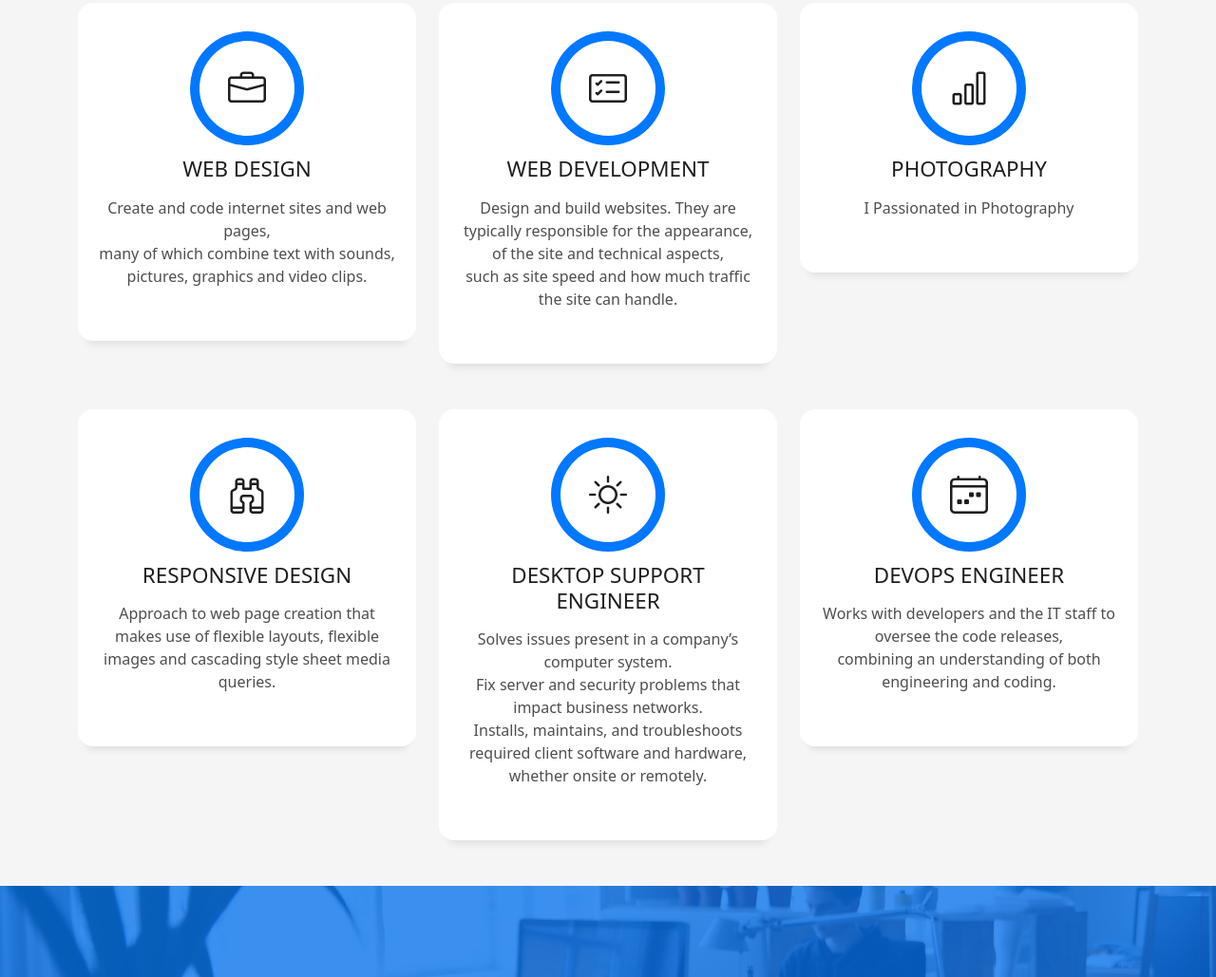
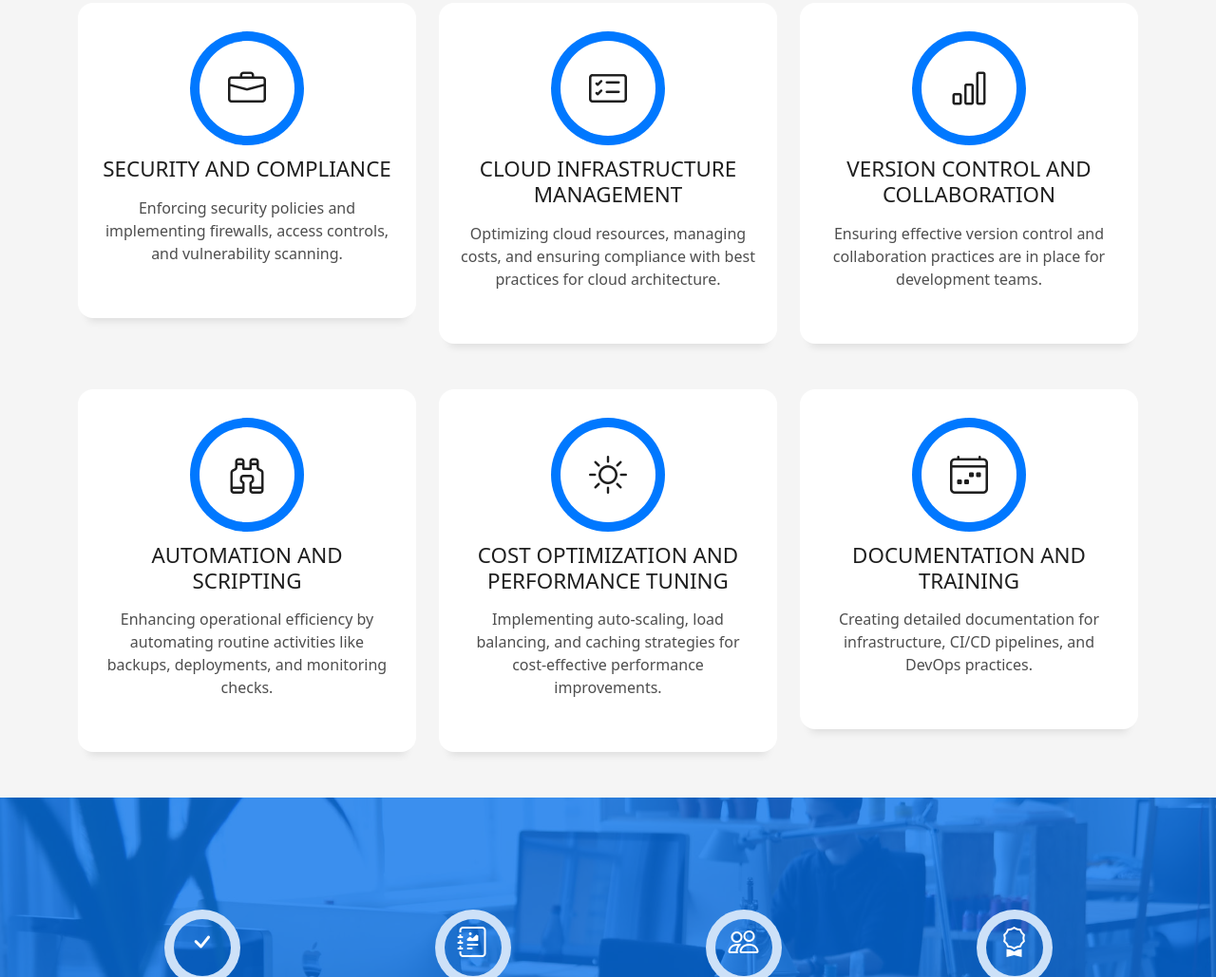
Before and after one commit to fayizv/personal-Website, a plain HTML site: page index.html in a window 1280 px wide. Shown: the part 1958-2987 px from the top of the page at 95% size. Drawn offline with nearby package versions, Linux system fonts and the light colour scheme.

Commit message:
changed services

```diff
--- a/index.html
+++ b/index.html
@@ -198,9 +198,9 @@
                 <span class="ico-circle"><i class="bi bi-briefcase"></i></span>
               </div>
               <div class="service-content">
-                <h2 class="s-title">Web Design</h2>
+                <h2 class="s-title">Security and Compliance</h2>
                 <p class="s-description text-center">
-                  Create and code internet sites and web pages,<br> many of which combine text with sounds, pictures, graphics and video clips.
+                  Enforcing security policies and implementing firewalls, access controls, and vulnerability scanning.
                 </p>
               </div>
             </div>
@@ -211,9 +211,9 @@
                 <span class="ico-circle"><i class="bi bi-card-checklist"></i></span>
               </div>
               <div class="service-content">
-                <h2 class="s-title">Web Development</h2>
+                <h2 class="s-title">Cloud Infrastructure Management</h2>
                 <p class="s-description text-center">
-                  Design and build websites. They are typically responsible for the appearance, of the site and technical aspects,<br> such as site speed and how much traffic the site can handle.
+                  Optimizing cloud resources, managing costs, and ensuring compliance with best practices for cloud architecture.
                 </p>
               </div>
             </div>
@@ -224,9 +224,9 @@
                 <span class="ico-circle"><i class="bi bi-bar-chart"></i></span>
               </div>
               <div class="service-content">
-                <h2 class="s-title">Photography</h2>
+                <h2 class="s-title">Version Control and Collaboration</h2>
                 <p class="s-description text-center">
-                 I Passionated in Photography
+                  Ensuring effective version control and collaboration practices are in place for development teams.
                 </p>
               </div>
             </div>
@@ -237,9 +237,9 @@
                 <span class="ico-circle"><i class="bi bi-binoculars"></i></span>
               </div>
               <div class="service-content">
-                <h2 class="s-title">Responsive Design</h2>
+                <h2 class="s-title">Automation and Scripting</h2>
                 <p class="s-description text-center">
-                  Approach to web page creation that makes use of flexible layouts, flexible images and cascading style sheet media queries.
+                  Enhancing operational efficiency by automating routine activities like backups, deployments, and monitoring checks.
                 </p>
               </div>
             </div>
@@ -250,9 +250,9 @@
                 <span class="ico-circle"><i class="bi bi-brightness-high"></i></span>
               </div>
               <div class="service-content">
-                <h2 class="s-title">Desktop Support Engineer</h2>
+                <h2 class="s-title">Cost Optimization and Performance Tuning</h2>
                 <p class="s-description text-center">
-                  Solves issues present in a company’s computer system.<br> Fix server and security problems that impact business networks.<br> Installs, maintains, and troubleshoots required client software and hardware, whether onsite or remotely.
+                  Implementing auto-scaling, load balancing, and caching strategies for cost-effective performance improvements.
                 </p>
               </div>
             </div>
@@ -263,9 +263,9 @@
                 <span class="ico-circle"><i class="bi bi-calendar4-week"></i></span>
               </div>
               <div class="service-content">
-                <h2 class="s-title">DevOps Engineer</h2>
+                <h2 class="s-title">Documentation and Training</h2>
                 <p class="s-description text-center">
-                  Works with developers and the IT staff to oversee the code releases,<br> combining an understanding of both engineering and coding.
+                  Creating detailed documentation for infrastructure, CI/CD pipelines, and DevOps practices.
                 </p>
               </div>
             </div>
```
